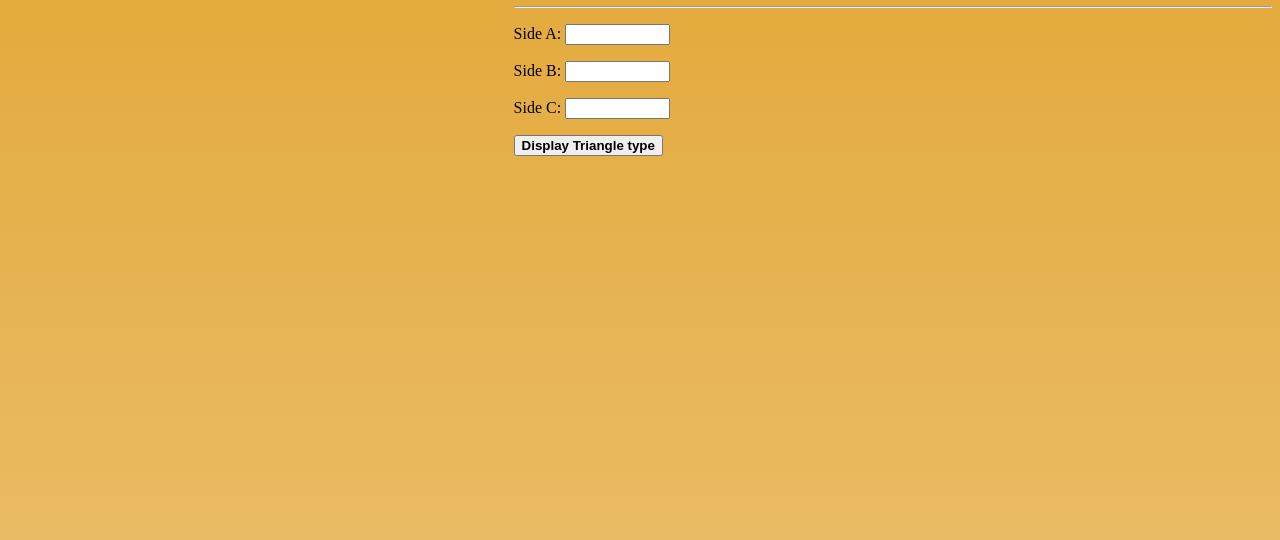
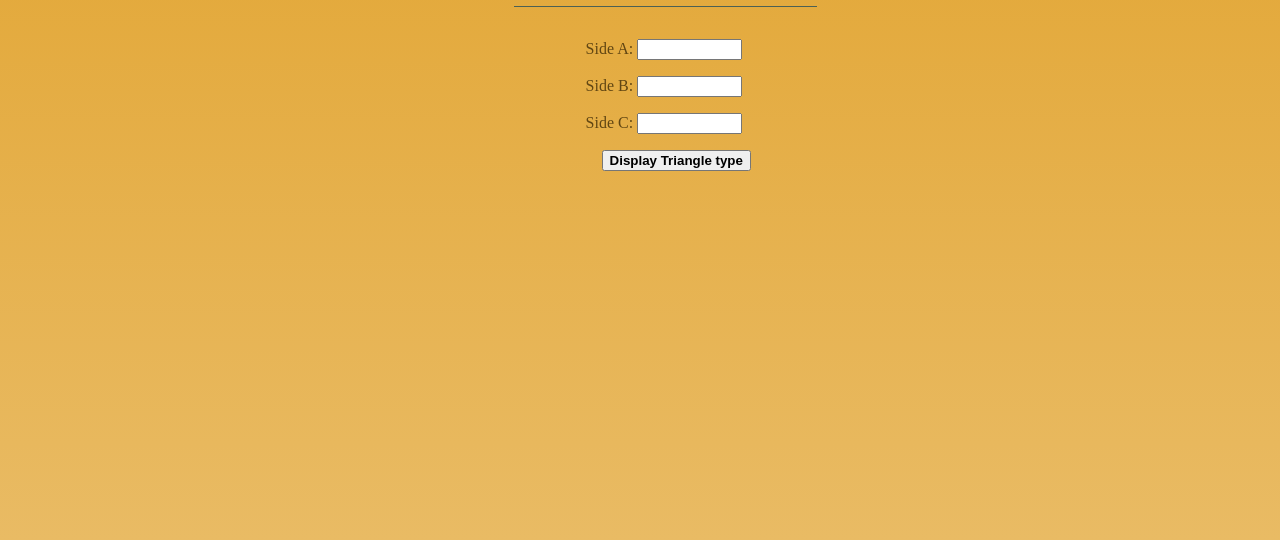
Before and after one commit to duncan-chege/triangle-tracker, a plain HTML site: page index.html in a window 1280 px wide. Shown: the part 260-800 px from the top of the page. Drawn offline with Linux system fonts and the light colour scheme.

Commit message:
add horizontal line margins

```diff
--- a/styles.css
+++ b/styles.css
@@ -3,7 +3,26 @@ html{
   background-size: cover;
   height: 100%;
 }
+body{
+  font-family: 'Optima' cursive, sans-serif;
+  color: #614613;
+}
 .main{
   margin-top: 13em;
   margin-left: 40%;
 }
+hr{
+width: 40%;
+margin-left: 0em;
+margin-bottom: 2em;
+height: 1px;
+background-color: #4C6154;
+border: none;
+}
+#content{
+  margin-left: 4.5em;
+}
+.btn{
+  margin-left: 1em;
+  color: #E9BB64;
+}
```
